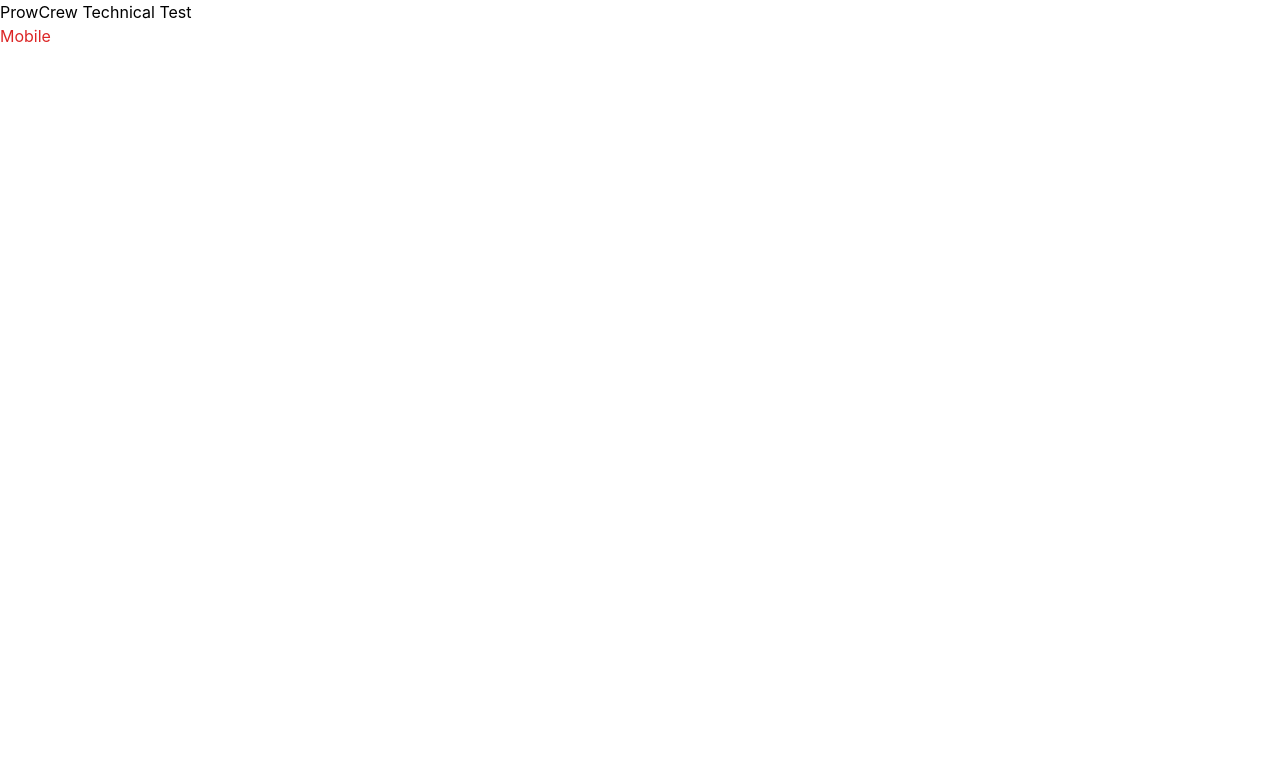
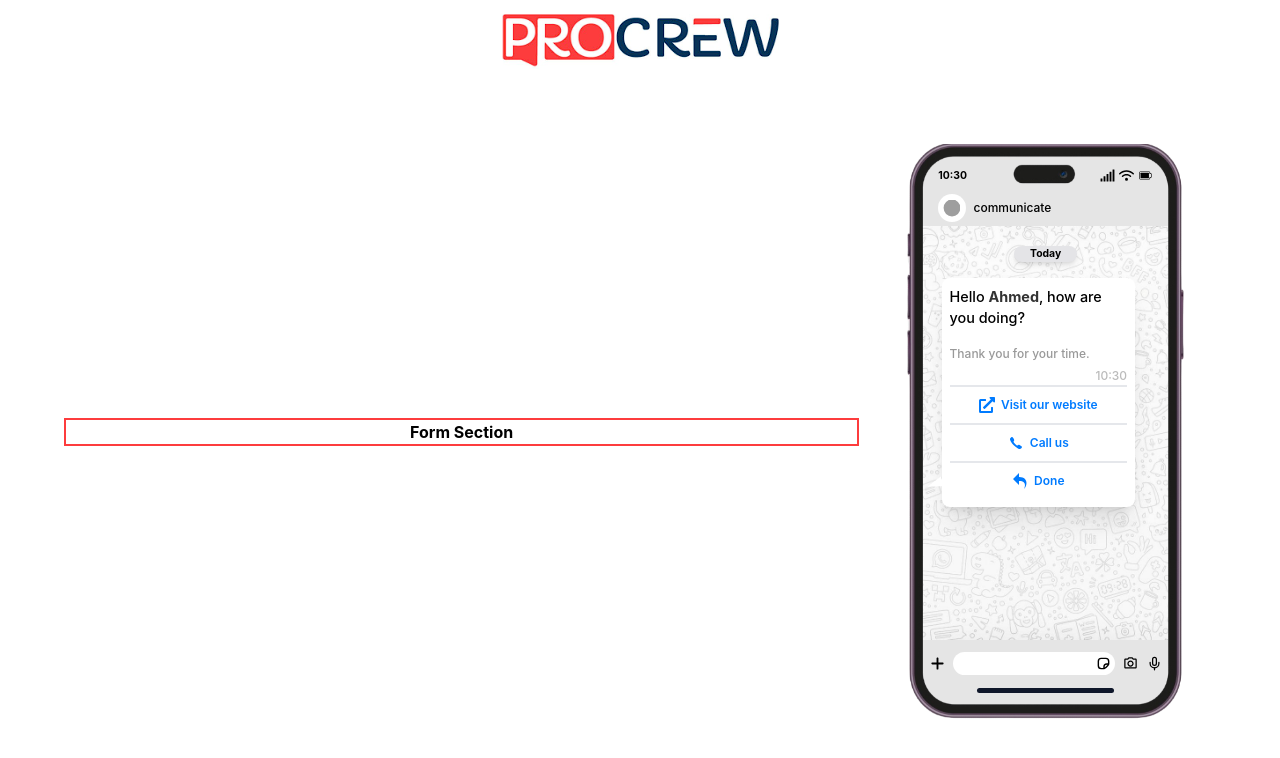
Before and after one commit to passentmanter/procrew-test, a React (Create React App) app: page / in a window 1280 px wide. Shown: the top 758 px of the page. Built offline with nearby package versions, Linux system fonts and the light colour scheme; grey boxes are pictures that could not be loaded.

Commit message:
add main component

```diff
--- a/package.json
+++ b/package.json
@@ -3,6 +3,10 @@
   "version": "0.1.0",
   "private": true,
   "dependencies": {
+    "@fortawesome/fontawesome-svg-core": "^6.7.2",
+    "@fortawesome/free-regular-svg-icons": "^6.7.2",
+    "@fortawesome/free-solid-svg-icons": "^6.7.2",
+    "@fortawesome/react-fontawesome": "^0.2.2",
     "@testing-library/jest-dom": "^5.17.0",
     "@testing-library/react": "^13.4.0",
     "@testing-library/user-event": "^13.5.0",
@@ -12,6 +16,7 @@
     "@types/react-dom": "^18.3.5",
     "react": "^19.0.0",
     "react-dom": "^19.0.0",
+    "react-icons": "^5.4.0",
     "react-scripts": "5.0.1",
     "typescript": "^4.9.5",
     "web-vitals": "^2.1.4"
--- a/src/App.tsx
+++ b/src/App.tsx
@@ -1,16 +1,21 @@
-import React from 'react';
-import './App.css';
-import MobileCard from './component/mobileCard';
+import React from "react";
 
-function App() {
+import "./App.css";
+
+import proCrewLogo from "./assets/procrew-logo.png";
+
+// Lazy load pages
+const Home = React.lazy(() => import("./pages/Home"));
+
+const App: React.FC = () => {
   return (
-    <div className="App">
-      <header className="App-header">
-        ProwCrew Technical Test
+    <div className="App min-h-screen h-fit">
+      <header className="App-header h-[10vh] flex items-center justify-center xxs:my-1 sm:my-2 xl:my-0 ">
+        <img src={proCrewLogo} alt="proCrew Logo m-auto " />
       </header>
-      <MobileCard/>
+      <Home />
     </div>
   );
-}
+};
 
 export default App;
--- /dev/null
+++ b/src/component/messageCard.tsx
@@ -0,0 +1,144 @@
+import React from "react";
+
+// IMAGES
+import whBg from "../assets/8c98994518b575bfd8c949e91d20548b.jpg";
+import mobileShape from "../assets/freepik__adjust__49438.png";
+import chatLogo from "../assets/Group 3301.svg";
+
+// ICONS
+import { FaSignal } from "react-icons/fa";
+import { FaWifi } from "react-icons/fa6";
+import { CiBatteryFull } from "react-icons/ci";
+import { FaExternalLinkAlt } from "react-icons/fa";
+import { IoIosCall } from "react-icons/io";
+import { ImForward } from "react-icons/im";
+import { FaPlus } from "react-icons/fa6";
+import { MdOutlineCameraAlt } from "react-icons/md";
+import { LuMic } from "react-icons/lu";
+import { PiStickerBold } from "react-icons/pi";
+
+// Props Interface
+interface MessageCardProps {
+  name?: string;
+  time?: string;
+}
+
+const MessageCard: React.FC<MessageCardProps> = ({
+  name = "User",
+  time = "10:30",
+}) => {
+  const phoneNumber: string = "+01205397703";
+
+  const handleDoneClick = (
+    event: React.MouseEvent<HTMLAnchorElement>
+  ): void => {
+    event.preventDefault();
+    console.log("Link clicked!");
+    alert("Hello! You clicked the link.");
+  };
+
+  return (
+    <div className=" w-[281px] h-[576px]  relative flex justify-center items-center	">
+
+      {/* Background Image */}
+      <img
+        className="absolute top-0 left-0 w-full h-full"
+        src={mobileShape}
+        alt="mobile shape"
+      />
+      <div className="top-0 left-0  w-[calc(100%_-_2.05em)] h-[calc(100%_-_1.5em)] overflow-hidden  flex-col bg-[#e5e5e5]  rounded-3xl ">
+
+        {/* HEADER */}
+        <div className="h-[7%] w-full max-w-full px-[1.05em] flex items-center justify-between	">
+          <p className="m-0 font-bold text-[0.65em] ">{time}</p>
+          <div className="flex gap-1 ">
+            <FaSignal size={15} />
+            <FaWifi size={15} />
+            <CiBatteryFull size={15} />
+          </div>
+        </div>
+
+        {/* MESSAGE HEADER */}
+        <div className="h-[5%] flex items-center px-[1em] ">
+          <img
+            src={chatLogo}
+            alt="chat Logo"
+            className="w-[1.75em] h-[1.75em] p-[0.35em] rounded-full bg-white "
+          />
+          <span className="text-[0.75em] font-medium ml-2 color-[#171717] ">
+            communicate
+          </span>
+        </div>
+
+        <div
+          style={{ backgroundImage: `url(${whBg})` }}
+          className=" w-full h-[75%] pt-1 bg-cover my-1 bg-[image:var(--image-url)]"
+        >
+          {/* TIME INDICATOR */}
+          <p className="text-[0.65em] font-bold w-fit m-auto my-4 px-4 py-0 rounded-lg bg-[#e4e4e7] shadow-md">
+            Today
+          </p>
+
+          {/* MESSAGE */}
+          <div className=" bg-white w-[78%] h-fit ml-[1.25em] rounded-lg p-2 text-left relative shadow-xl max-h-[50em]  hide__Scroll">
+            <p className="max-h-[5em] overflow-scroll hide__Scroll text-[0.9em] font-medium	">
+              Hello <span className="font-bold text-[#333]">{name}</span>, how
+              are you doing?
+            </p>
+            <p className="text-[#999] text-[0.75em] font-medium	 mt-4 mb-1 ">
+              Thank you for your time.
+            </p>
+            <span className="block text-right text-[0.75em] text-[#bbb] font-medium">
+              {time}
+            </span>
+
+            <div className="flex flex-col item-center divide-y divide-solid divide-y-2 border-t-2">
+              <a
+                href="https://www.procrew.pro/"
+                target="_blank"
+                className="flex items-center gap-[0.5em] justify-center py-[0.75em] text-[#007bff] text-[0.75em] font-semibold  "
+              >
+                <FaExternalLinkAlt size={16} />
+                Visit our website
+              </a>
+
+              <a
+                href={`tel:${phoneNumber}`}
+                target=""
+                className="flex items-center gap-[0.5em] justify-center py-[0.75em] text-[#007bff] text-[0.75em] font-semibold  "
+              >
+                <IoIosCall size={16} />
+                Call us
+              </a>
+
+              <a
+                href="#"
+                onClick={handleDoneClick}
+                className="flex items-center gap-[0.5em] justify-center py-[0.75em] text-[#007bff] text-[0.75em] font-semibold  "
+              >
+                <ImForward size={16} className="origin-center rotate-180" />
+                Done
+              </a>
+            </div>
+            <div className="left__point"></div>
+          </div>
+        </div>
+
+        {/* FOOTER */}
+        <div className=" h-[7%] w-full max-w-full px-2 mb-[0.35em] flex items-center justify-between gap-1	">
+          <FaPlus size={15} />
+          <div className="w-[70%] h-[60%] px-1 bg-white rounded-xl flex items-center ">
+            <PiStickerBold className="ml-auto " size={15} />
+          </div>
+          <MdOutlineCameraAlt size={15} />
+          <LuMic size={15} />
+        </div>
+
+        {/* MOBILE SHAPE FOOTER */}
+        <div className="w-[55%] h-[0.75%] rounded-md bg-[#0f172a]  m-auto "></div>
+      </div>
+    </div>
+  );
+};
+
+export default MessageCard;
--- a/src/component/mobileCard.tsx
+++ /dev/null
@@ -1,9 +0,0 @@
-const MobileCard = () => {
-  return (
-    <div>
-      <h1 className="text-red-600">Mobile</h1>
-    </div>
-  );
-};
-
-export default MobileCard;
--- /dev/null
+++ b/src/pages/Home/index.tsx
@@ -0,0 +1,18 @@
+import React from "react";
+
+import MessageCard from "../../component/messageCard";
+
+const HomePage: React.FC = () => {
+  return (
+    <section className="xxs:flex-col xxs:gap-1 sm:flex-row sm:gap-2 lg:gap-4 flex justify-around items-center gap-8 m-auto w-[90vw] min-h-[88vh] h-fit ">
+      <div className="xxs:order-2 xxs:w-full sm:order-1 md:w-[62%] lg:w-[70%] h-full  border-2 border-[#FD3C3D] text-center	font-bold text-2  ">
+        Form Section
+      </div>
+      <div className="xxs:order-1 xxs:w-full sm:order-2 md:w-[38%] lg:w-[30%] h-full  flex items-center justify-center  ">
+        <MessageCard name="Ahmed" time="10:30" />
+      </div>
+    </section>
+  );
+};
+
+export default HomePage;
```
Also changed, not shown: 2 other files (tests, documents, lock files or other folders).
